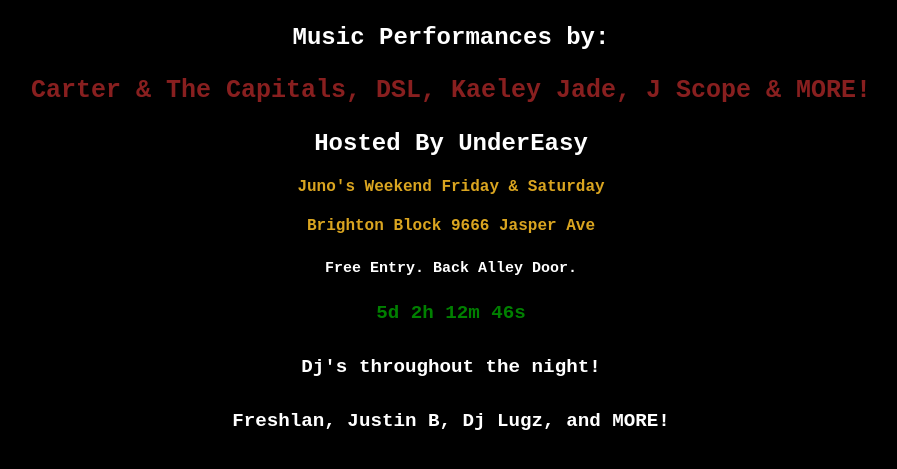
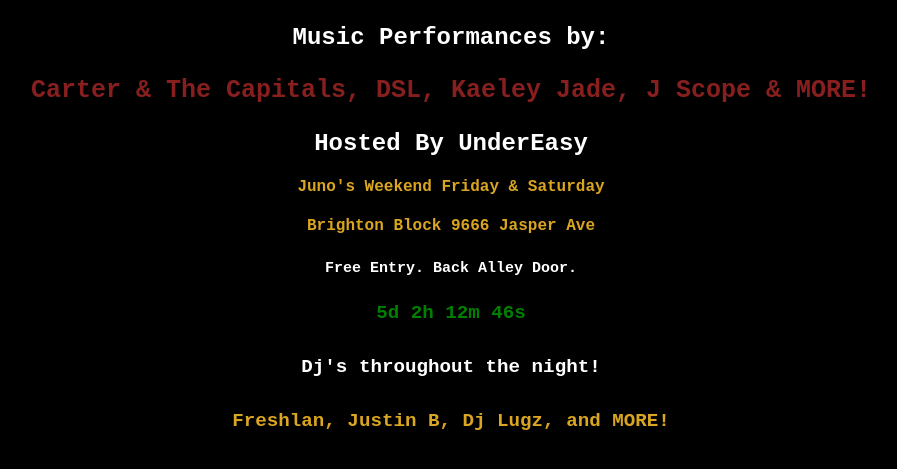
Before and after one commit to thespaceyeg/thespaceyeg.github.io, a plain HTML site: page index.html in a window 1280 px wide. Shown: the part 75-544 px from the top of the page, without its empty margins (189-1086 px from the left). Drawn offline with Linux system fonts and the light colour scheme.

Commit message:
Update index.html

```diff
--- a/index.html
+++ b/index.html
@@ -79,7 +79,7 @@
     </script>
 
       <h5 style="font-size: larger;">Dj's throughout the night!</h5>
-      <h5 style="font-size: larger;">Freshlan, Justin B, Dj Lugz, and MORE!</h5>
+      <h5 style="font-size: larger; color: goldenrod;">Freshlan, Justin B, Dj Lugz, and MORE!</h5>
 
   </body>
 </html>
```
